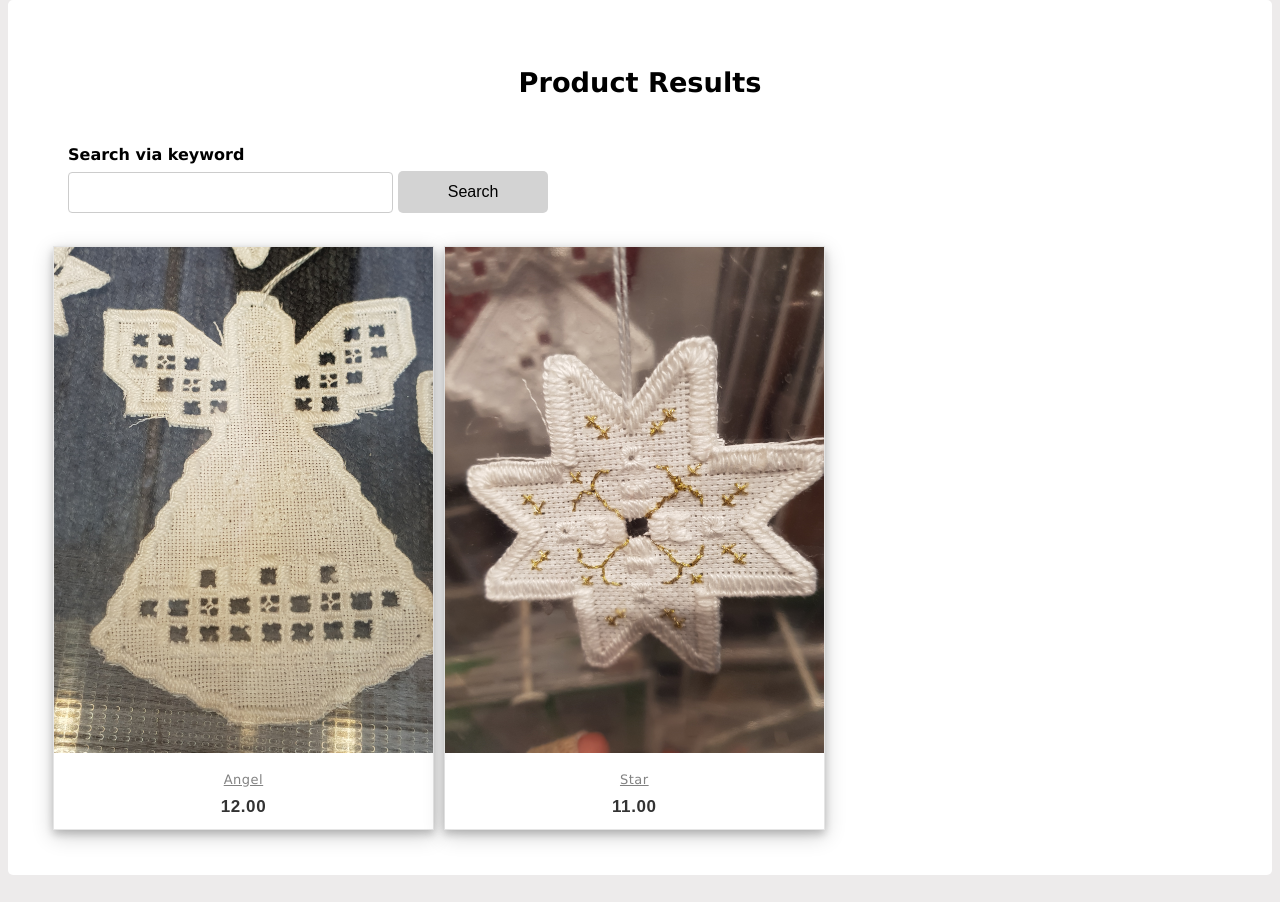
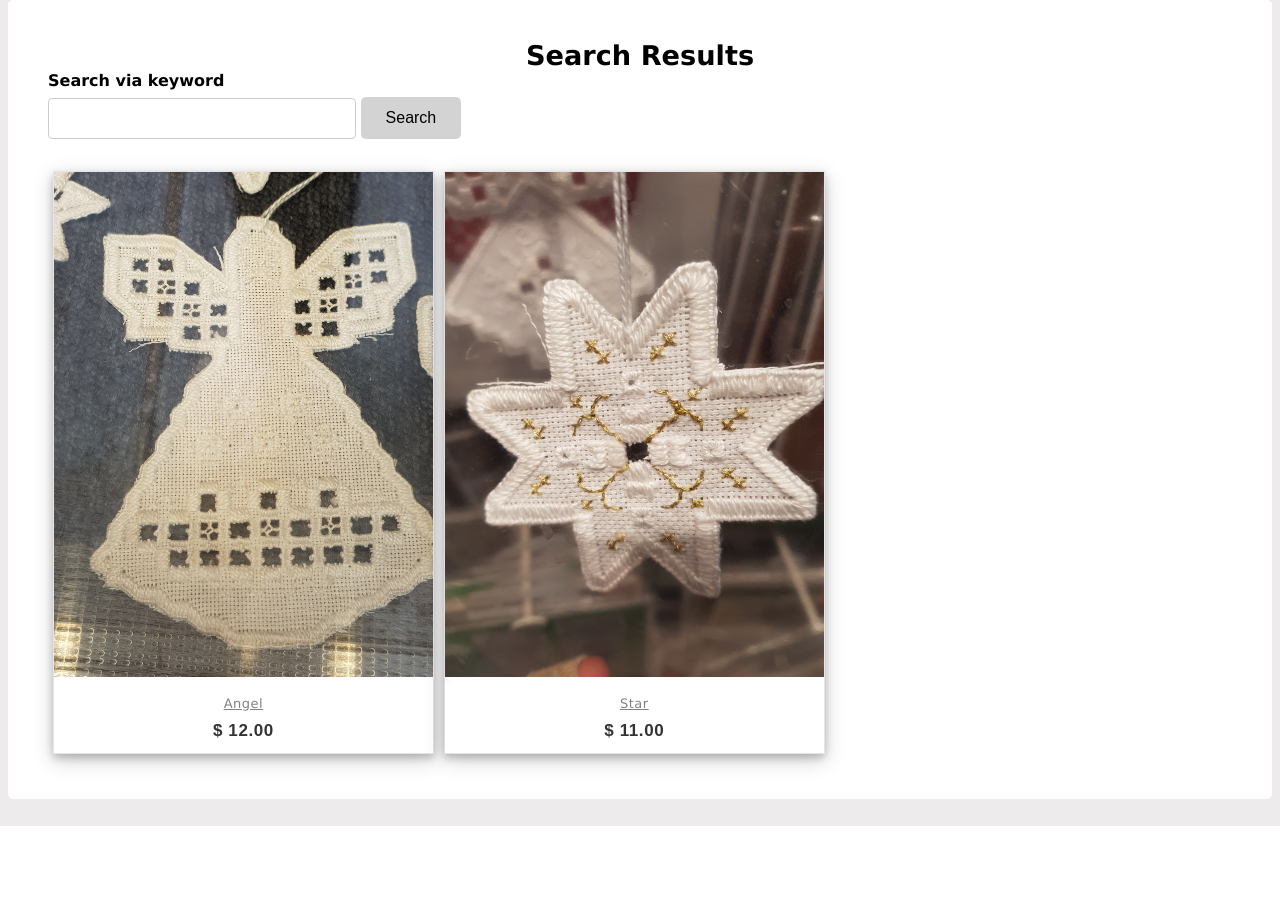
Before and after one commit to moritzwi/SE_TeamAssignment_Team6, a Flask app: page /result-products-followed in a window 1280 px wide. Shown: the part 83-985 px from the top of the page. After the commit the page ends 909 px from the top, so only its background shows below. Run offline with Flask 2, Linux system fonts and the light colour scheme; a user stored in the database is signed in; data comes from the database, SQL or seed files in the repository.

Commit message:
product results update

```diff
--- a/website/templates/result-products.html
+++ b/website/templates/result-products.html
@@ -8,15 +8,21 @@
 
 {% block content %}
 <div class="container">
-    <h3 class="h3">Product results</h3>
-    <div class="product-row">
-        <form action="{{ url_for('views.searchbykeyword') }}" method="POST" class="container" style="width: 500px;">
-            <label for="keywordsearch">Search via keyword</label>
-            <br>
-            <input type="text" class="input" id="keywordsearch" name="ksearch" style="width:65% !important;"/>
-            <input type = "submit" value = "Search" class="btn" style="width:30% !important;"></br>
-        </form>
+    <h3 class="h3" style="margin:0;">Search Results</h3>
+    <div class="filter">
+        <div class="keywordsearch">
+            <form action="{{ url_for('views.searchbykeyword') }}" method="POST">
+                <label for="keywordsearch">Search via keyword</label>
+                <input type="text" class="input" id="keywordsearch" name="ksearch" style="width:65% !important;"/>
+                <input type = "submit" value = "Search" class="btn" style="width:100px !important;"></br>
+            </form>
+        </div>
     </div>
+    <br>
+    <br>
+    <br>
+    <br>
+    <br>
     <div class="product-row">
         {% for product in products %}
         <div class="product-grid">
@@ -30,11 +36,10 @@
                     <li><a href="{{url_for('views.product', id=product.id)}}" data-tip="View"> <i class="fa fa-search"></i></a></li>
                     <li><a href="#heremissinglinktoshoppingcart" data-tip="Add to Cart"><i class="fa fa-shopping-cart"></i></a></li>
                 </ul>
-
             </div>
             <div class="product-content">
-                <h3 class="title"><a href="#">{{product.name}}</a></h3>
-                <div class="price">{{product.price}}</div>
+                <h3 class="title"><a href={{ url_for('views.product', id = product.id) }}>{{product.name}}</a></h3>
+                <div class="price">$ {{product.price}}</div>
                 <a class="add-to-cart" href="#">+ Add To Cart</a>
             </div>
         </div>
```
